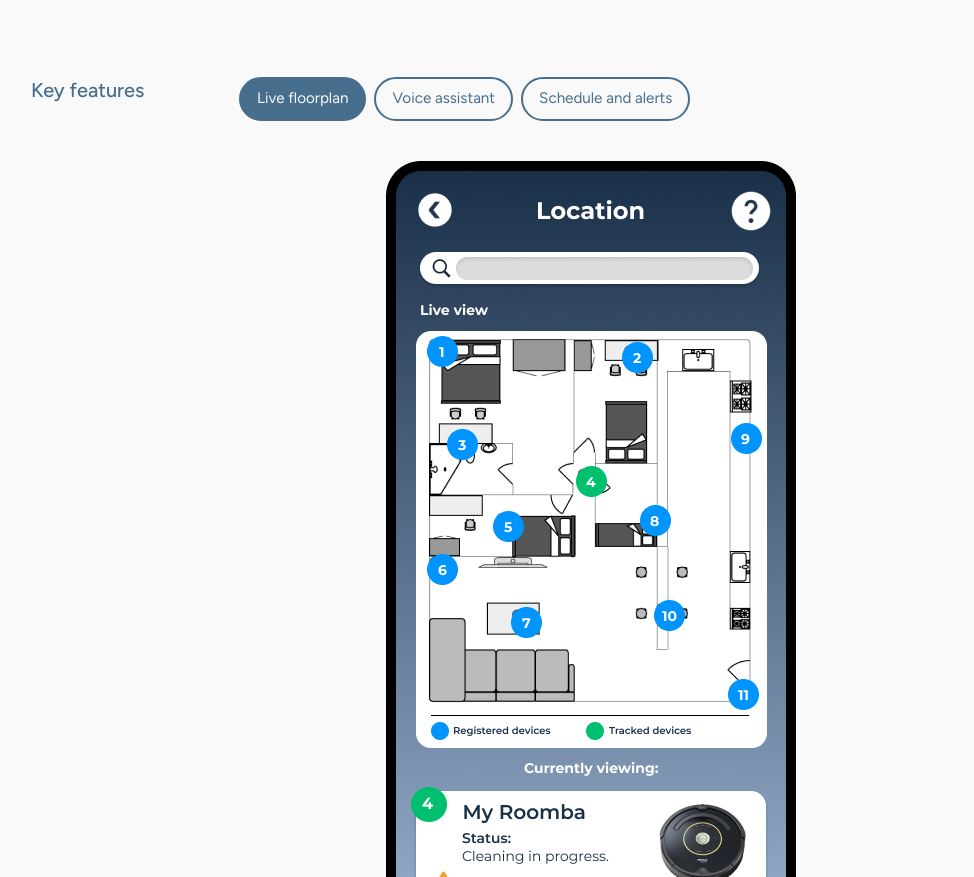
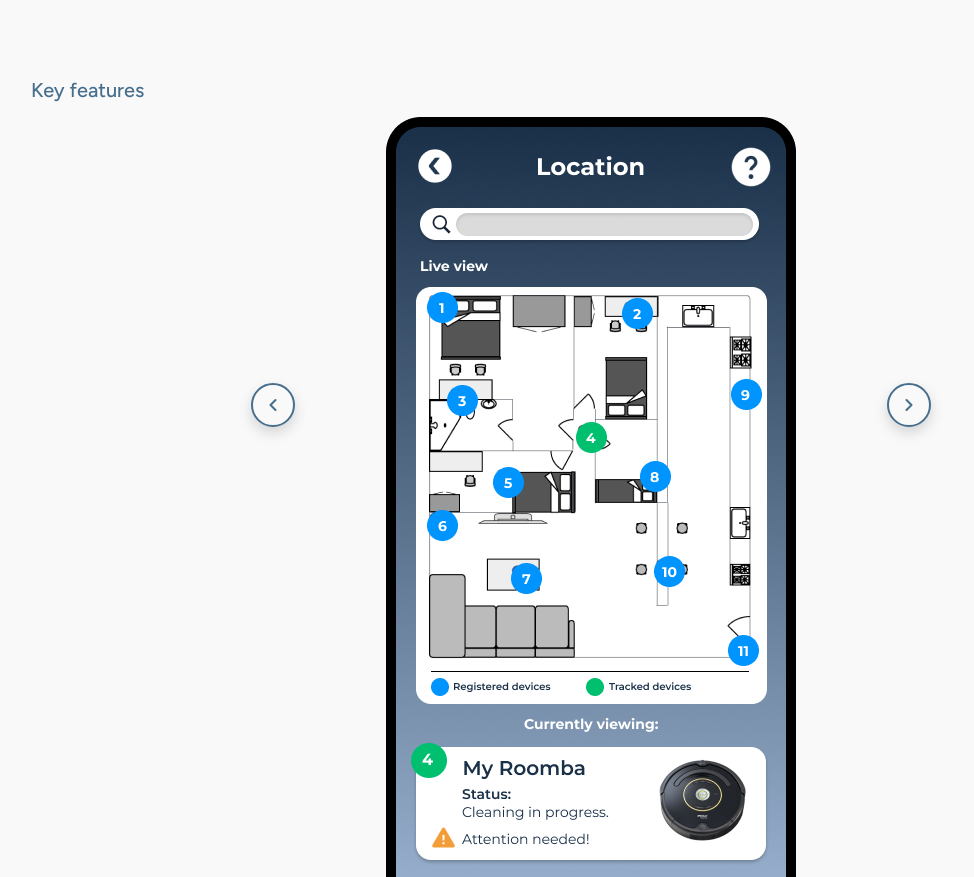
Before and after one commit to xCookiez4Lyfe/my-website, a plain HTML site: page web-files/project-1.html in a window 1280 px wide. Shown: the part 2435-3312 px from the top of the page, without its empty margins (33-1007 px from the left). Drawn offline with Linux system fonts and the light colour scheme; a web font is replaced by a local one.

Commit message:
updated buttons on project 1

```diff
--- a/web-files/project-1.html
+++ b/web-files/project-1.html
@@ -105,11 +105,12 @@
       <div class="cs-body">
         <div class="carousel" data-carousel role="region" aria-roledescription="carousel" aria-label="Key feature screens">
           <div class="carousel-tabs" role="group" aria-label="Choose a feature">
-          <button type="button" class="carousel-tab">Live floorplan</button>
+          <!-- <button type="button" class="carousel-tab">Live floorplan</button>
           <button type="button" class="carousel-tab">Voice assistant</button>
-          <button type="button" class="carousel-tab">Schedule and alerts</button>
+          <button type="button" class="carousel-tab">Schedule and alerts</button> -->
           </div>
           <div class="carousel-stage">
+            <button type="button" class="carousel-btn prev" aria-label="Previous screen"><svg viewBox="0 0 24 24" fill="none" stroke="currentColor" stroke-width="2.5" stroke-linecap="round" stroke-linejoin="round" aria-hidden="true" focusable="false"><path d="M15 18l-6-6 6-6"/></svg></button>
             <div class="carousel-track" tabindex="0" aria-label="Screens. Swipe or use the arrow keys to move between them.">
           <figure class="slide" role="group" aria-roledescription="slide" aria-label="1 of 3: Live floorplan">
             <div class="slide-media"><img src="images/projects/Map.png" alt="Interactive floorplan screen"></div>
@@ -133,6 +134,7 @@
             </figcaption>
           </figure>
             </div>
+            <button type="button" class="carousel-btn next" aria-label="Next screen"><svg viewBox="0 0 24 24" fill="none" stroke="currentColor" stroke-width="2.5" stroke-linecap="round" stroke-linejoin="round" aria-hidden="true" focusable="false"><path d="M9 18l6-6-6-6"/></svg></button>
           </div>
           <p class="carousel-count" aria-hidden="true">1 / 3</p>
           <p class="sr-only" aria-live="polite" data-live></p>
--- a/web-files/style.css
+++ b/web-files/style.css
@@ -4,6 +4,7 @@
   --ink: #333533;
   --accent: #476f8d;                /* headings, active links: a darker #5aa9e6 so text stays readable */
   --accent-text: #476f8d;
+  --blue: #3facff;
   --gold: #ffca0a;
   --grey: #333533;
   --tint: color-mix(in srgb, #7fc8f8 40%, #f9f9f9);
@@ -714,7 +715,7 @@ html.theme-anim, html.theme-anim *, html.theme-anim *::before, html.theme-anim *
 .slide-text p { margin: 0; line-height: 1.7; }
 
 .carousel-btn {
-  position: absolute; top: calc(var(--media-h) / 2); transform: translateY(-50%); z-index: 2;
+  position: absolute; top: calc(var(--media-h) / 2); transform: translateY(150%); z-index: 2;
   width: 2.75rem; height: 2.75rem; place-items: center; padding: 0;
   border: 2px solid var(--accent); border-radius: 50%;
   background: var(--bg); color: var(--accent-text); cursor: pointer;
@@ -723,7 +724,7 @@ html.theme-anim, html.theme-anim *, html.theme-anim *::before, html.theme-anim *
 }
 .carousel-btn.prev { left: .75rem; }
 .carousel-btn.next { right: .75rem; }
-.carousel-btn:hover { background: var(--gold); color: #333533; transform: translateY(-50%) scale(1.08); }
+.carousel-btn:hover { background: var(--gold); color: #333533; transform: translateY(150%) scale(1.05); }
 .carousel-btn svg { width: 1.25rem; height: 1.25rem; }
 .carousel-count { margin: .75rem 0 0; text-align: center; font-size: .85rem; color: var(--grey); }
 
```
Also changed, not shown: web-files/project-2.html (+2 -2 lines).
